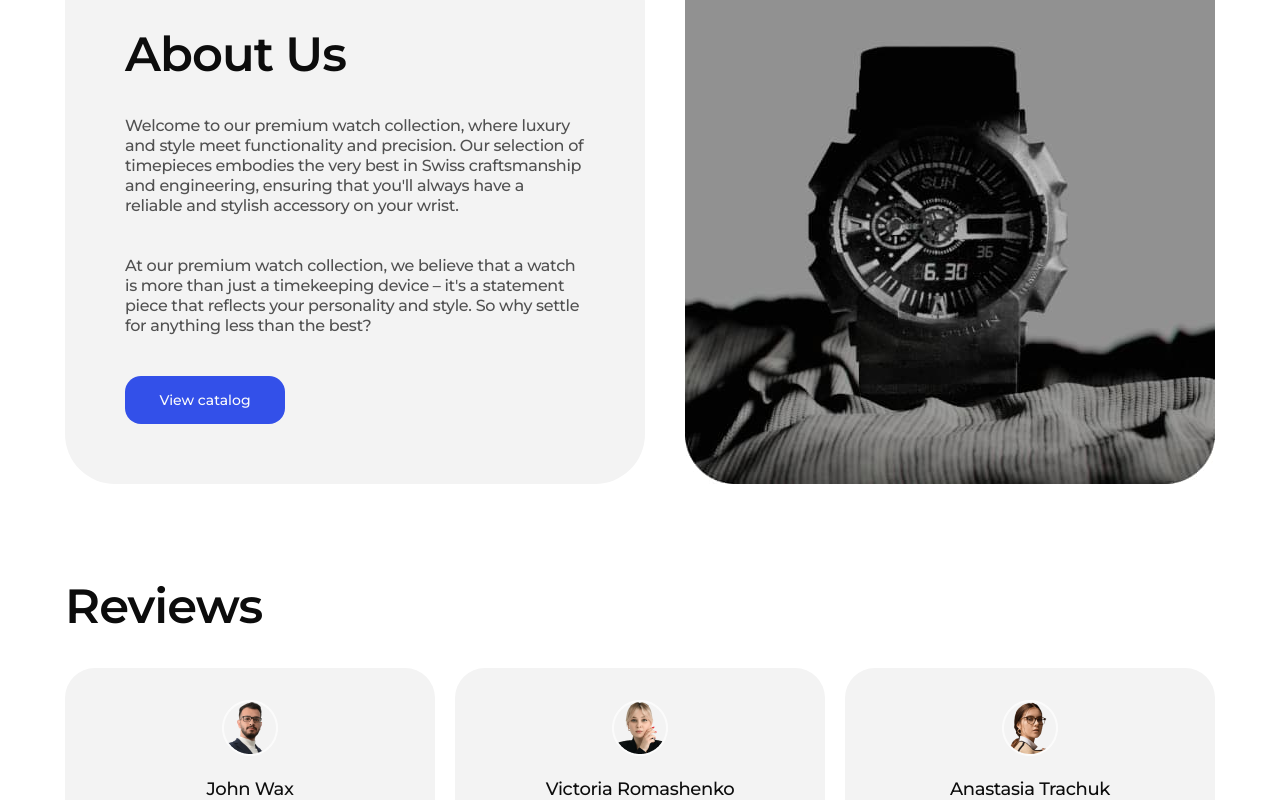
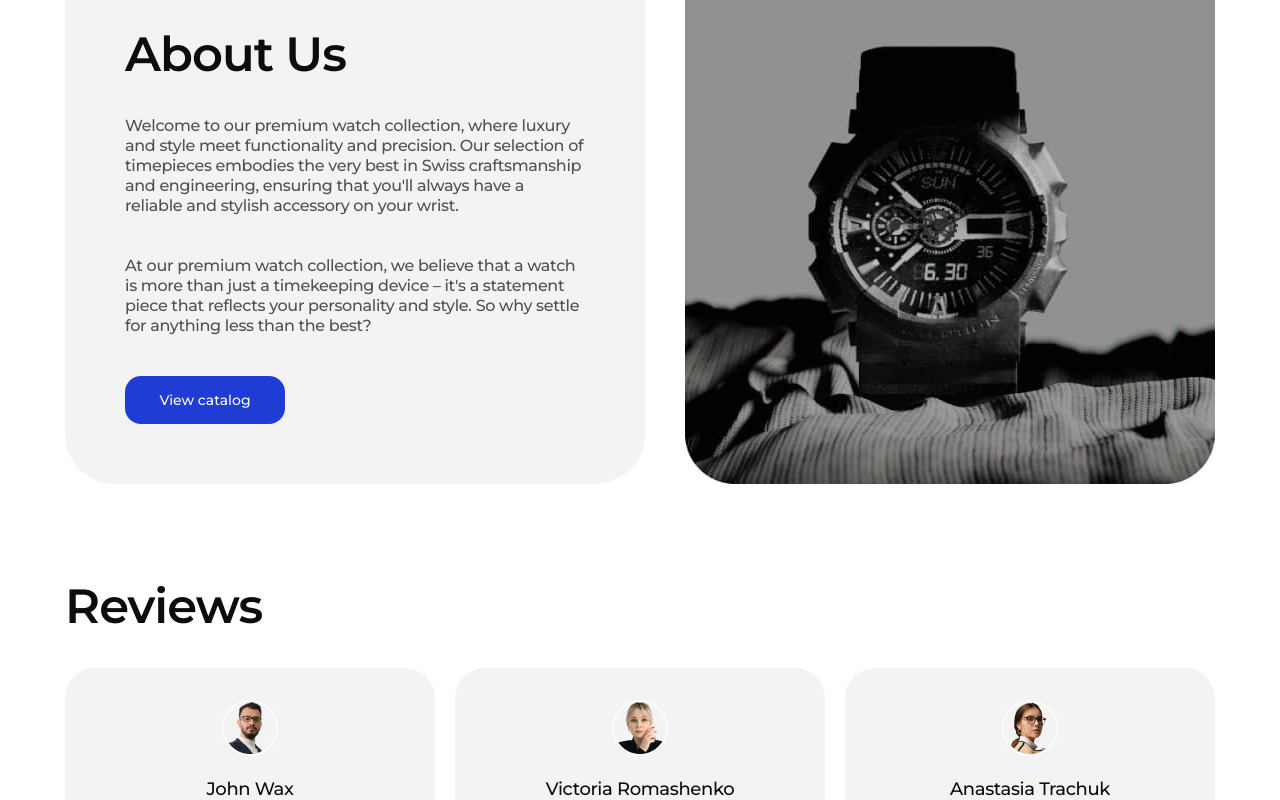
Before and after one commit to Tereshchuk-Yuliia/chocolate_page, a plain HTML site: page index.html in a window 1280 px wide. In both pictures the pointer is over the button "View catalog". Shown: the part 5464-6264 px from the top of the page. Drawn offline with nearby package versions, Linux system fonts and the light colour scheme.

Commit message:
update index.html file

```diff
--- a/css/styles.css
+++ b/css/styles.css
@@ -796,6 +796,11 @@ background: #1e1823;
         height: 48px;
         background-color: #3350e9;
 }
+.about-btn:hover,
+.about-btn:focus{
+    background-color: #1f3cd4;
+    transition: 250ms cubic-bezier(0.4, 0, 0.2, 1);
+}
 .Rectangle2 {
     border-radius: 50px;
     width: 530px;
@@ -849,3 +854,4 @@ margin-bottom: 24px;
     text-align: center;
     color: rgba(12, 12, 12, 0.4);
 }
+/* -------media------- */
```
